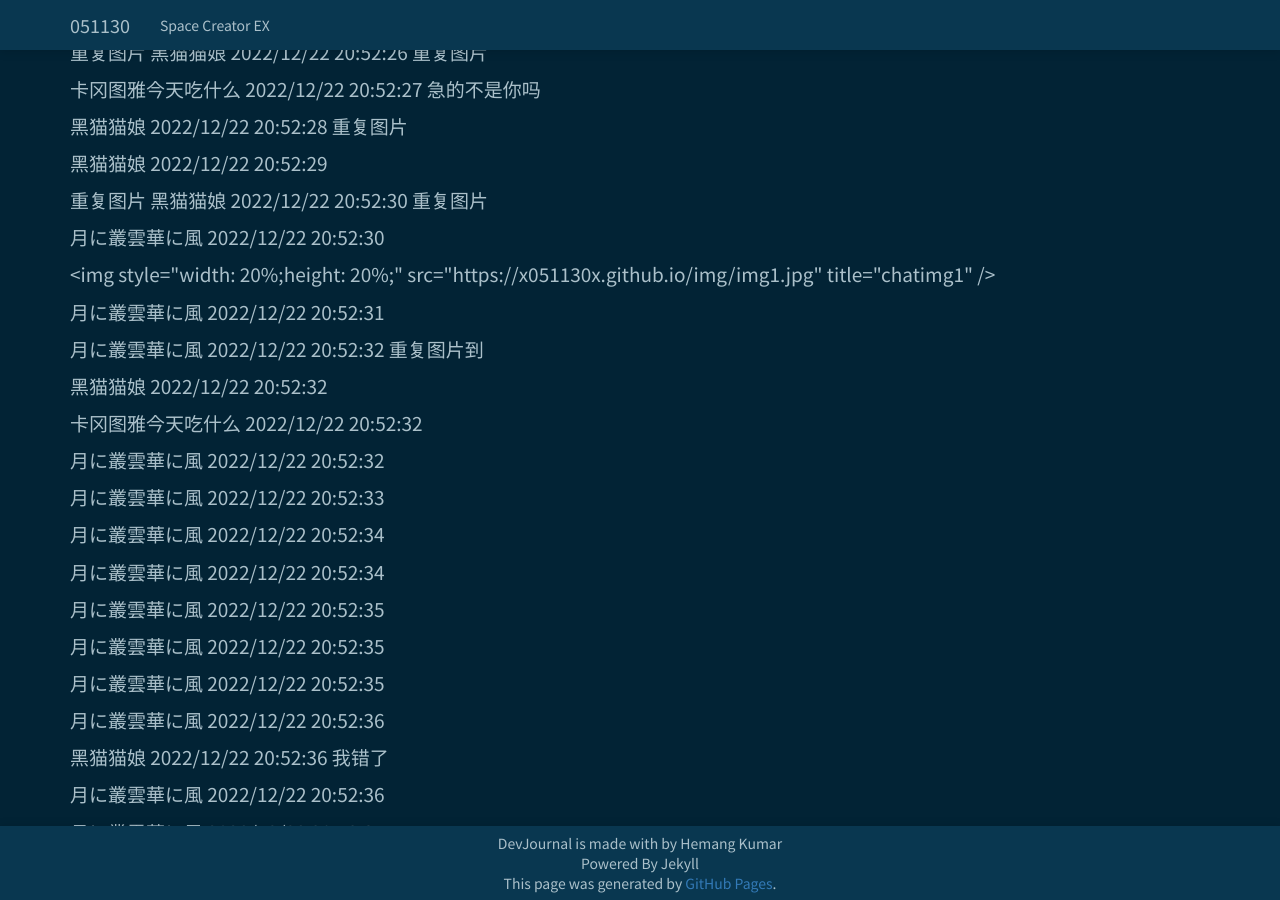
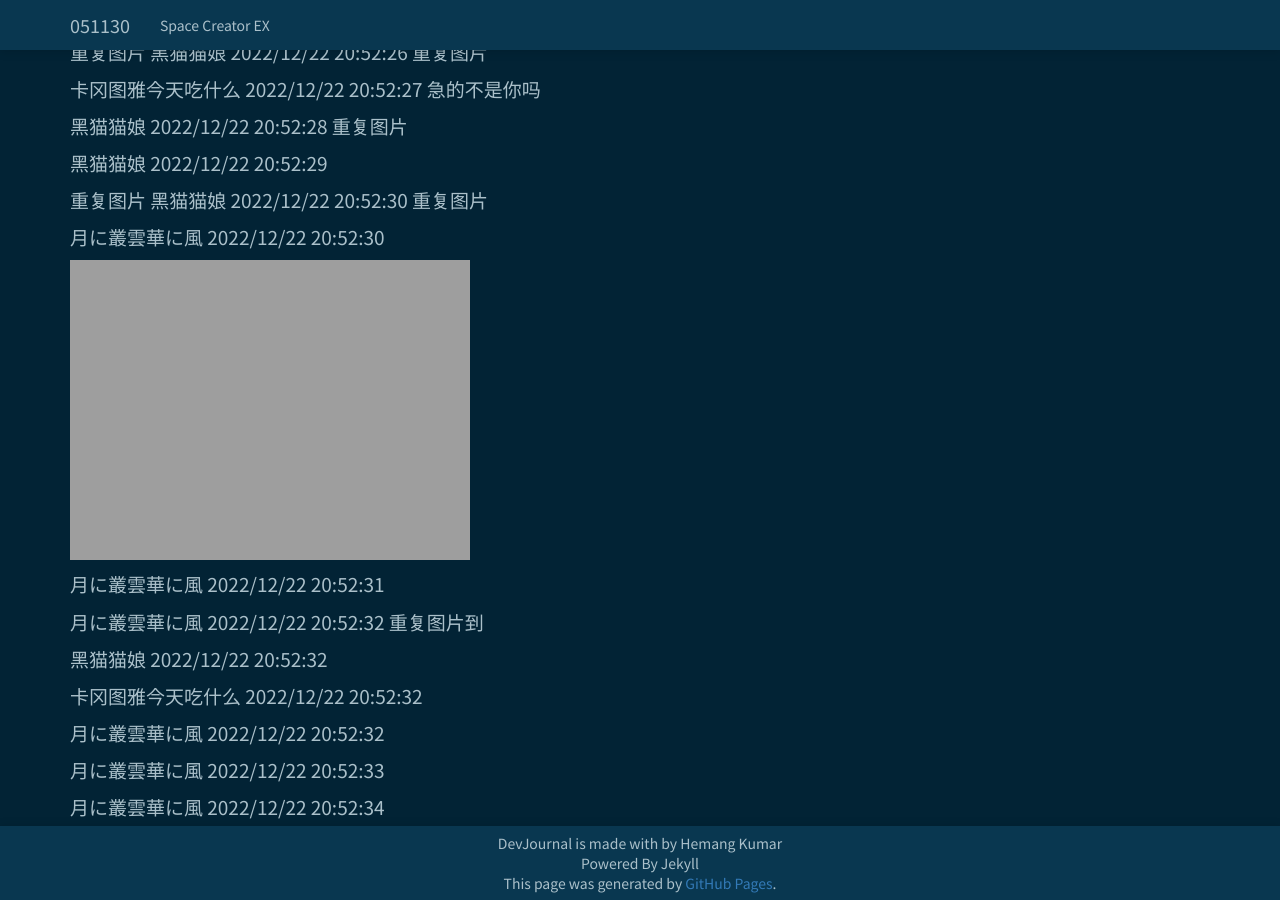
Before and after one commit to x051130x/x051130x.github.io, a Jekyll site: the page built from _posts/2022-12-23-WTFGUY.md, in a window 1280 px wide and 900 px high, scrolled down 24617 px. Built offline with Jekyll 4.4.1, drawn with Linux system fonts in a browser that asks for light colours; nearby versions of some CDN libraries.

Commit message:
Update 2022-12-23-WTFGUY.md

```diff
--- a/_posts/2022-12-23-WTFGUY.md
+++ b/_posts/2022-12-23-WTFGUY.md
@@ -1992,7 +1992,8 @@ byd
 
 月に叢雲華に風 2022/12/22 20:52:30
 
-<img style=\"width: 20%;height: 20%;\" src=\"https://x051130x.github.io/img/img1.jpg\" title=\"chatimg1\" />
+![chatimg1](https://x051130x.github.io/img/img1.jpg\)
+
 
 月に叢雲華に風 2022/12/22 20:52:31
 
```
